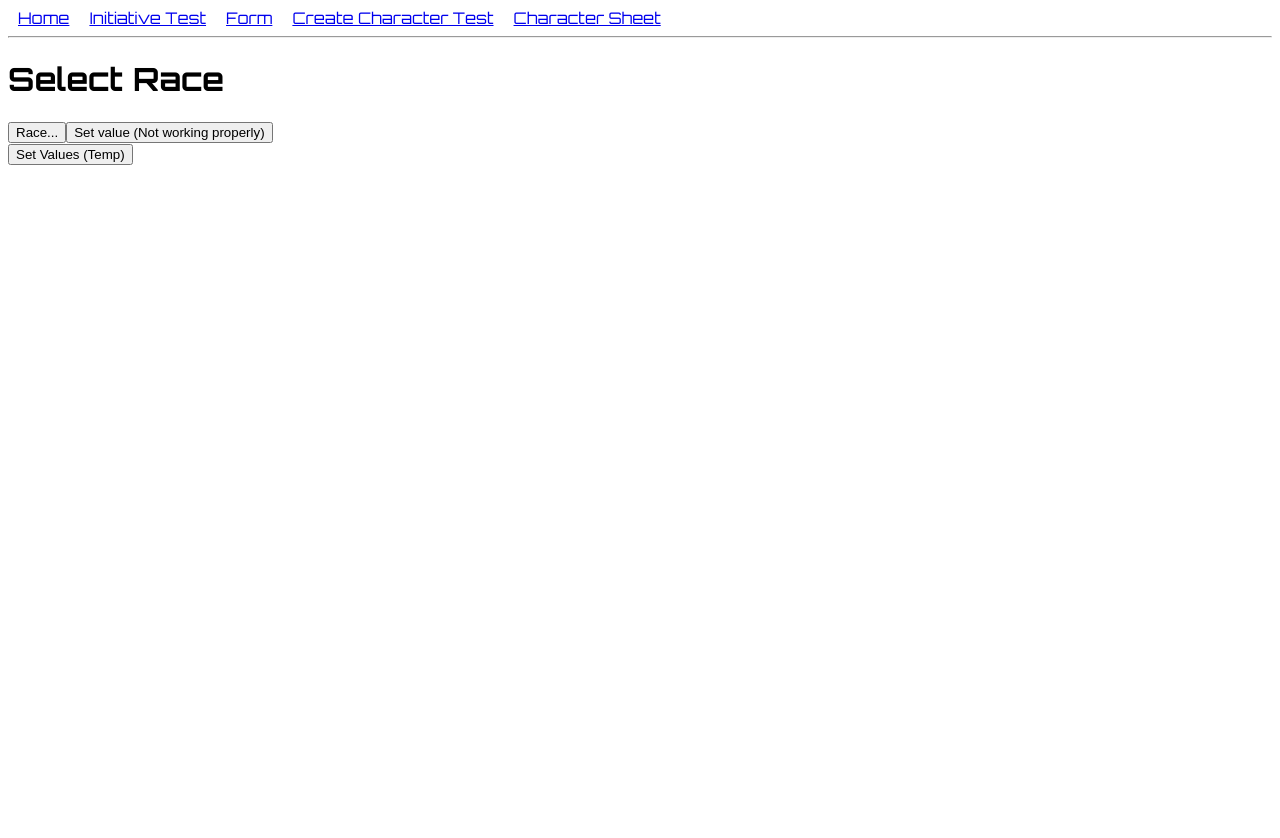
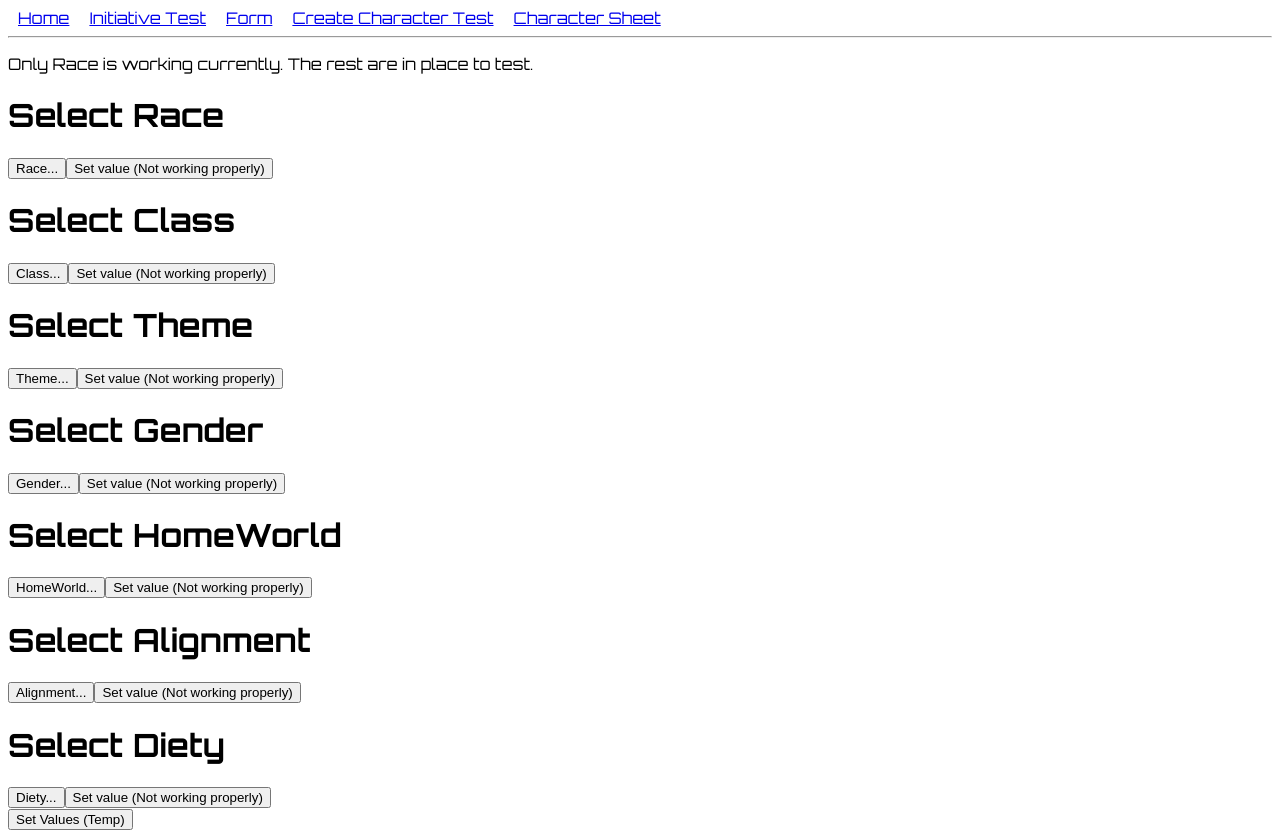
Before and after one commit to debrine/Next-Up, a React (Vite) app: page /Next-Up/create-character in a window 1280 px wide. Before the commit the page ends 800 px from the top, so only its background shows below. Built offline with nearby package versions, Linux system fonts and the light colour scheme.

Commit message:
Added test values to things.

```diff
--- a/src/states/CreateCharacter/CreateCharacter.tsx
+++ b/src/states/CreateCharacter/CreateCharacter.tsx
@@ -24,6 +24,7 @@ function CreateCharacter() {
 
     function setBasicInfoHandler(){
         setCharacterBasicInfo({
+          ...characterBasicInfo,
             race,
             chClass,
             theme,
@@ -39,8 +40,15 @@ function CreateCharacter() {
 
   return (
     <div className={styles.parentDiv}>
-        <CreateCharacterOptions optionType='Race' optionArray={raceArray} setFunction={setRace}/>
-        <button onClick={setBasicInfoHandler}>Set Values (Temp)</button>
+      <p>Only Race is working currently. The rest are in place to test.</p>
+      <CreateCharacterOptions optionType='Race' optionArray={raceArray} setFunction={setRace}/>
+      <CreateCharacterOptions optionType='Class' optionArray={raceArray} setFunction={setChClass}/>
+      <CreateCharacterOptions optionType='Theme' optionArray={raceArray} setFunction={setTheme}/>
+      <CreateCharacterOptions optionType='Gender' optionArray={raceArray} setFunction={setGender}/>
+      <CreateCharacterOptions optionType='HomeWorld' optionArray={raceArray} setFunction={setHomeWorld}/>
+      <CreateCharacterOptions optionType='Alignment' optionArray={raceArray} setFunction={setAlignment}/>
+      <CreateCharacterOptions optionType='Diety' optionArray={raceArray} setFunction={setDiety}/>
+      <button onClick={setBasicInfoHandler}>Set Values (Temp)</button>
     </div>
   )
 }
```
